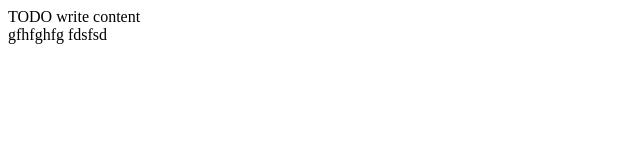
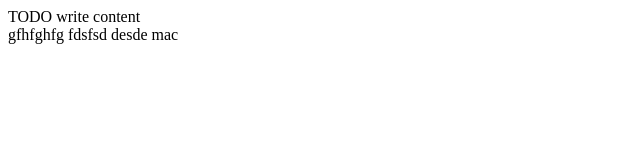
Before and after one commit to itcuriosity/demogit, a plain HTML site: page DemoGit/web/index.html in a window 1280 px wide. Shown: the full height of the page, 0-640 px from the left. Drawn offline with Linux system fonts and the light colour scheme.

Commit message:
cambio mac

```diff
--- a/DemoGit/web/index.html
+++ b/DemoGit/web/index.html
@@ -14,5 +14,6 @@
         <div>TODO write content</div>
         gfhfghfg
         fdsfsd
+        desde mac
     </body>
 </html>
```
